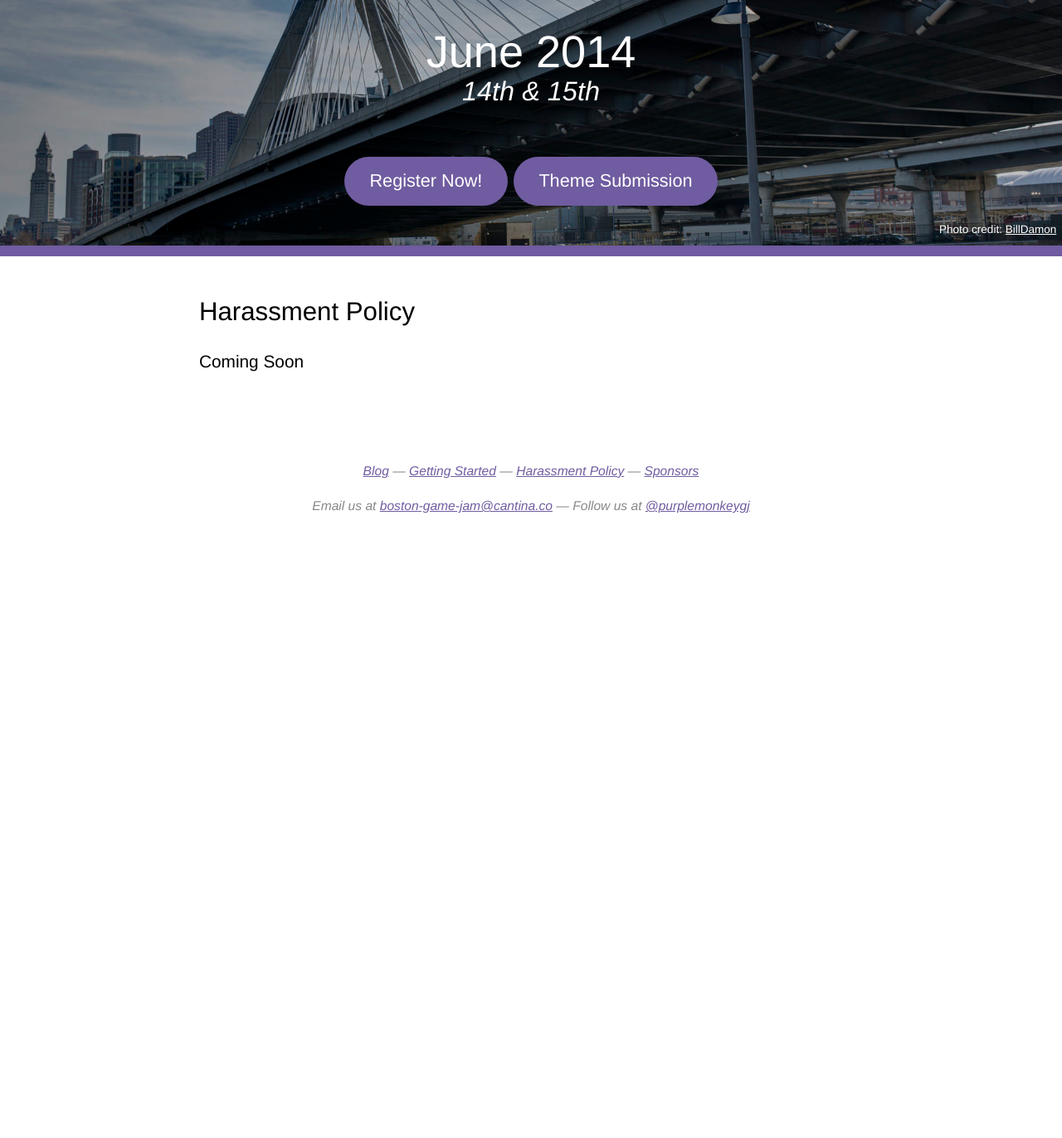
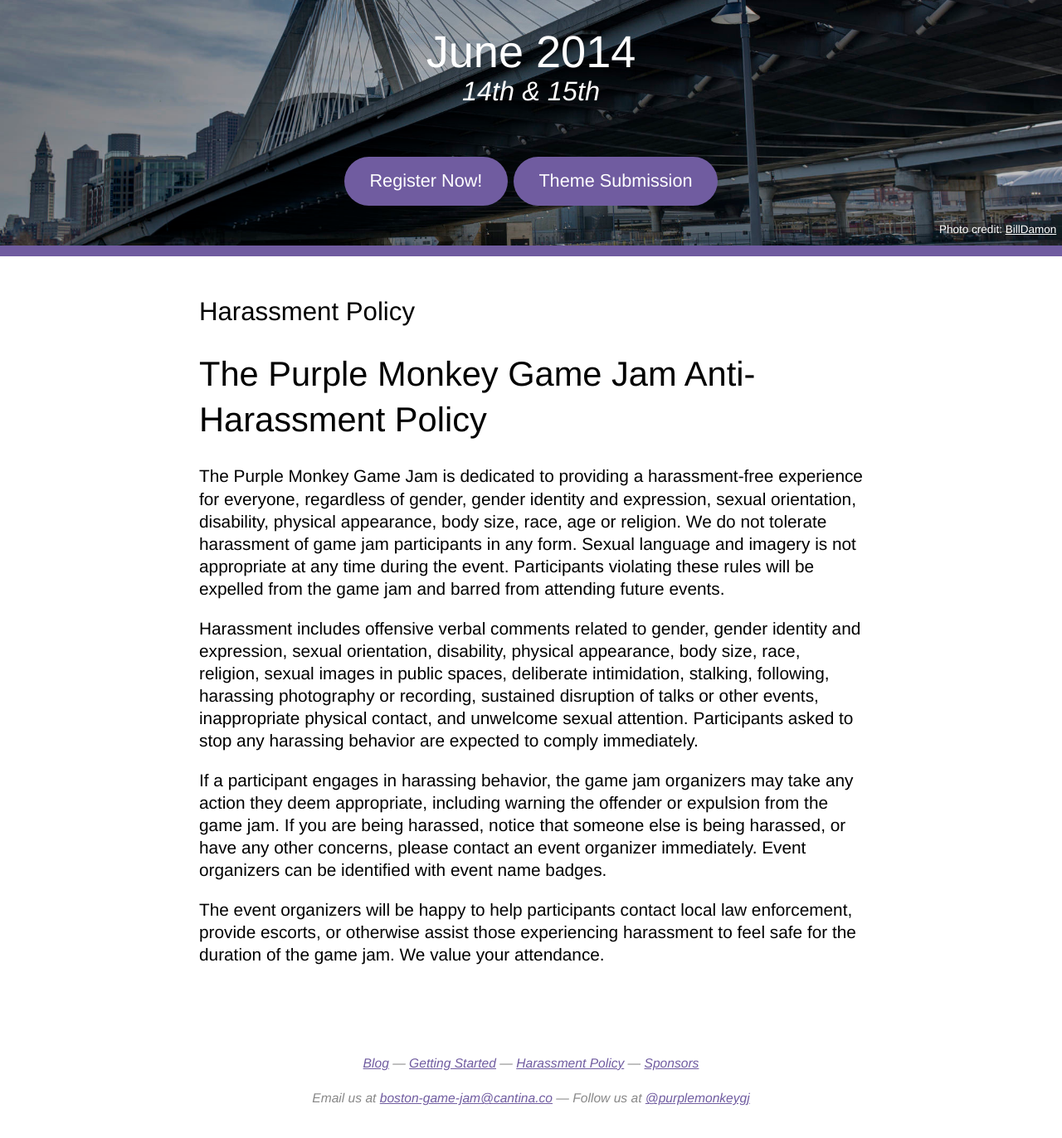
Before and after one commit to purplemonkeygamejam/purplemonkeygamejam.github.io, a Jekyll site: the page built from harassment-policy/index.md, in a window 1280 px wide and 1400 px high, scrolled down 343 px. Shown: the top 1372 px of the window at 83% size. Built offline with Jekyll 4.4.1, drawn with Linux system fonts in a browser that asks for light colours; Markdown is read by kramdown in place of the engine named in the settings; before the commit the page ends 1029 px from its top, so only the background shows below that.

Commit message:
add harassment policy

```diff
--- a/harassment-policy/index.md
+++ b/harassment-policy/index.md
@@ -2,5 +2,13 @@
 layout: default
 title: Harassment Policy
 ---
+The Purple Monkey Game Jam Anti-Harassment Policy
+=================================================
 
-Coming Soon
+The Purple Monkey Game Jam is dedicated to providing a harassment-free experience for everyone, regardless of gender, gender identity and expression, sexual orientation, disability, physical appearance, body size, race, age or religion. We do not tolerate harassment of game jam participants in any form. Sexual language and imagery is not appropriate at any time during the event. Participants violating these rules will be expelled from the game jam and barred from attending future events.
+
+Harassment includes offensive verbal comments related to gender, gender identity and expression, sexual orientation, disability, physical appearance, body size, race, religion, sexual images in public spaces, deliberate intimidation, stalking, following, harassing photography or recording, sustained disruption of talks or other events, inappropriate physical contact, and unwelcome sexual attention. Participants asked to stop any harassing behavior are expected to comply immediately.
+
+If a participant engages in harassing behavior, the game jam organizers may take any action they deem appropriate, including warning the offender or expulsion from the game jam. If you are being harassed, notice that someone else is being harassed, or have any other concerns, please contact an event organizer immediately. Event organizers can be identified with event name badges.
+
+The event organizers will be happy to help participants contact local law enforcement, provide escorts, or otherwise assist those experiencing harassment to feel safe for the duration of the game jam. We value your attendance.
```
